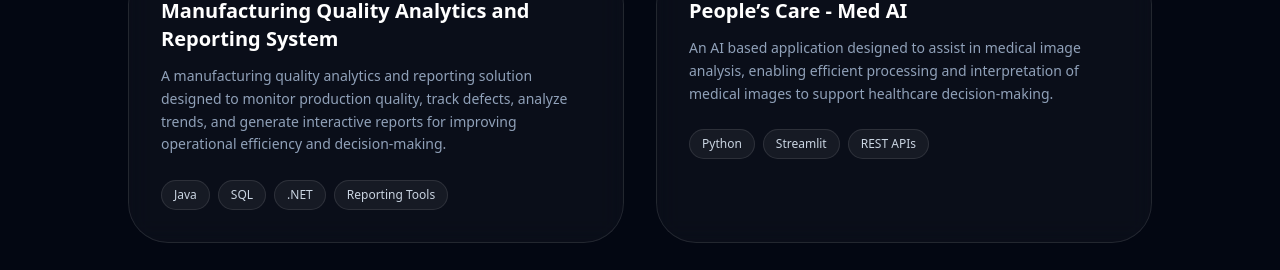
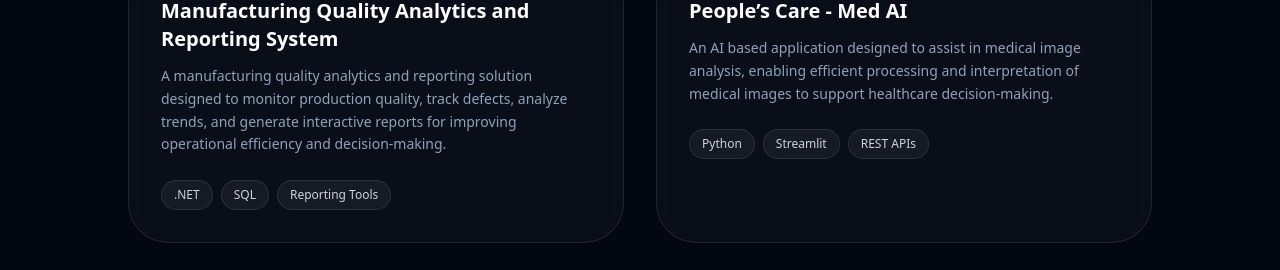
Before and after one commit to KunalHemani/Kunal_Hemani_Portfolio, a React (Vite) app: page / in a window 1280 px wide. Shown: the part 2366-2636 px from the top of the page. Built offline with nearby package versions, Linux system fonts and the light colour scheme.

Commit message:
Portfolio Update

```diff
--- a/src/components/Navbar.jsx
+++ b/src/components/Navbar.jsx
@@ -19,7 +19,7 @@ const Navbar = () => {
     { name: 'About', href: '#about' },
     { name: 'Experience', href: '#experience' },
     { name: 'Projects', href: '#projects' },
-    { name: 'Achievements', href: '#academic-achievements' },
+    { name: 'Achievements', href: '#achievements' },
     { name: 'Skills', href: '#skills' },
     { name: 'Contact', href: '#contact' },
   ];
--- a/src/components/Projects.jsx
+++ b/src/components/Projects.jsx
@@ -35,7 +35,7 @@ const projects = [
     title: "Manufacturing Quality Analytics and Reporting System",
     description:
       "A manufacturing quality analytics and reporting solution designed to monitor production quality, track defects, analyze trends, and generate interactive reports for improving operational efficiency and decision-making.",
-    tech: ["Java", "SQL", ".NET", "Reporting Tools"]
+    tech: [".NET", "SQL", "Reporting Tools"]
   },
   {
     title: "People’s Care - Med AI",
```
